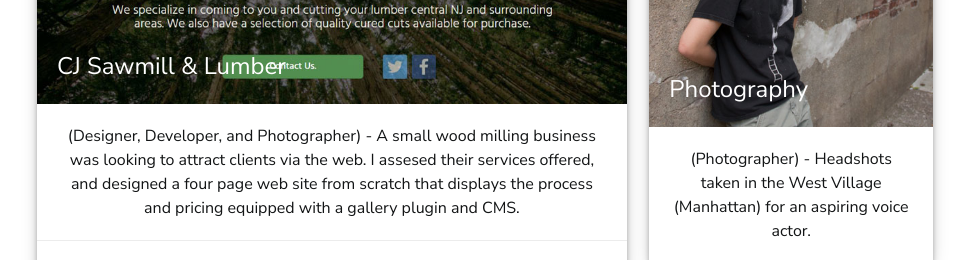
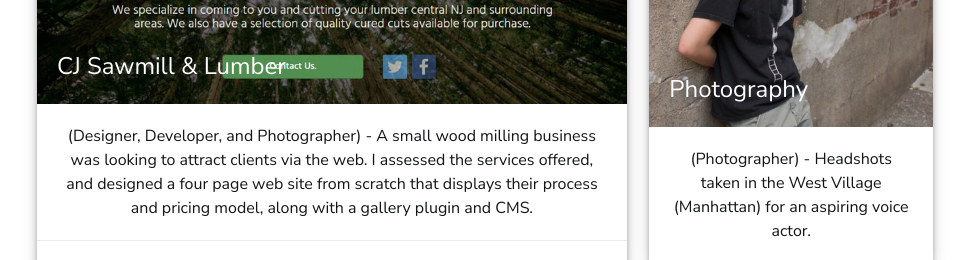
Before and after one commit to peppahjackk/portfolio-2017, a website: page src/index.html in a window 1280 px wide. Shown: the part 1660-1920 px from the top of the page, without its empty margins (155-1124 px from the left). Drawn offline with nearby package versions, Linux system fonts and the light colour scheme; files that its build step writes are made by us from their sources; files whose address does not match are found by name.

Commit message:
Reworded cjs blurb

```diff
--- a/src/index.html
+++ b/src/index.html
@@ -182,7 +182,7 @@
                             <span class="card-title">CJ Sawmill &amp; Lumber</span>
                         </div>
                         <div class="card-content">
-                            <p>(Designer, Developer, and Photographer) - A small wood milling business was looking to attract clients via the web. I assesed their services offered, and designed a four page web site from scratch that displays the process and pricing equipped with a gallery plugin and CMS.</p>
+                            <p>(Designer, Developer, and Photographer) - A small wood milling business was looking to attract clients via the web. I assessed the services offered, and designed a four page web site from scratch that displays their process and pricing model, along with a gallery plugin and CMS.</p>
                         </div>
                         <div class="card-action">
                             <a href="http://www.cjsawmill-lumber.com">Open Link</a>
```
Also changed, not shown: dist/index.html.
